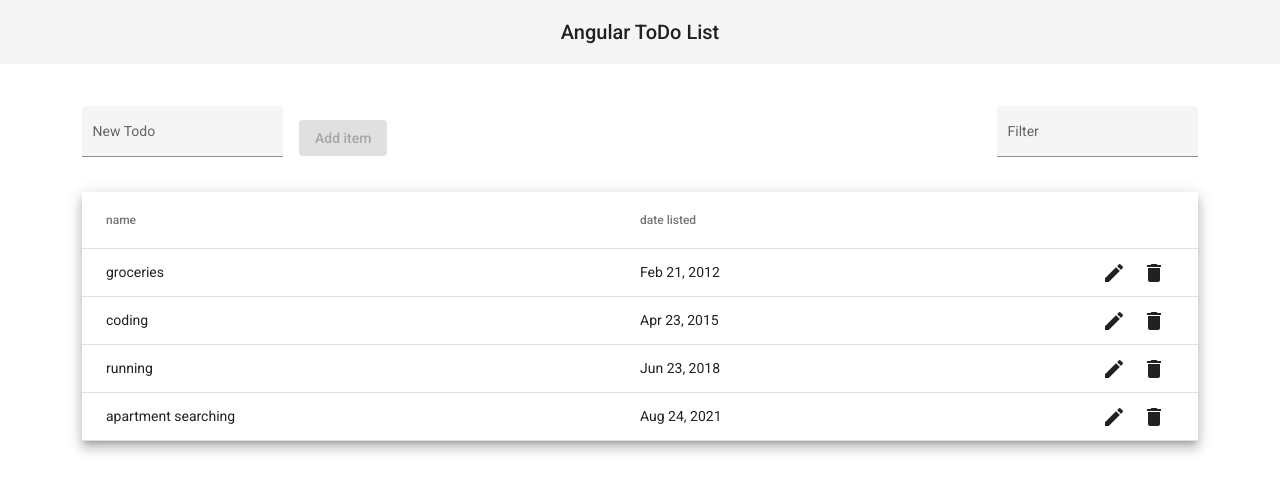
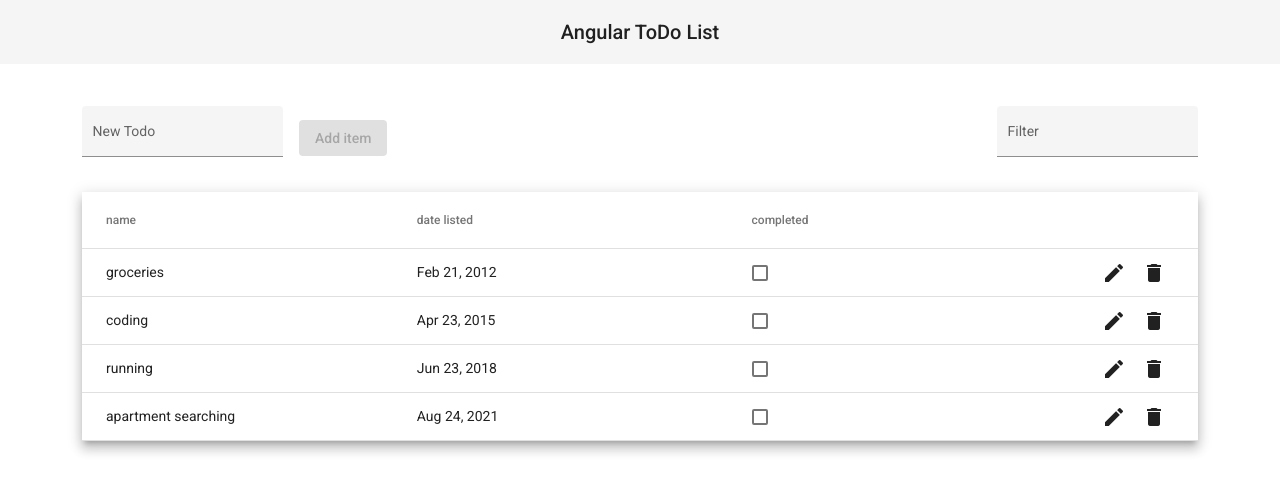
Before and after one commit to AlexHurrell/todo-list-angular-ngrx, an Angular app: page / in a window 1280 px wide. Shown: the top 492 px of the page. Built offline with nearby package versions, Linux system fonts and the light colour scheme.

Commit message:
complete task option

```diff
--- a/src/app/modules/todo-dashboard/todo-dashboard-page/todo-dashboard-page.component.html
+++ b/src/app/modules/todo-dashboard/todo-dashboard-page/todo-dashboard-page.component.html
@@ -51,6 +51,16 @@
       <td mat-cell *matCellDef="let element">{{ element.date | date }}</td>
     </ng-container>
 
+    <ng-container matColumnDef="completed">
+      <th mat-header-cell *matHeaderCellDef mat-sort-header>completed</th>
+      <td mat-cell *matCellDef="let element; let i = index">
+        <mat-checkbox
+          (change)="completeTask(i, $event)"
+          [checked]="element.completed"
+        ></mat-checkbox>
+      </td>
+    </ng-container>
+
     <ng-container matColumnDef="actions">
       <th mat-header-cell *matHeaderCellDef></th>
       <td mat-cell *matCellDef="let element; let i = index">
--- a/src/app/modules/todo-dashboard/todo-dashboard-page/todo-dashboard-page.component.scss
+++ b/src/app/modules/todo-dashboard/todo-dashboard-page/todo-dashboard-page.component.scss
@@ -16,8 +16,13 @@
 }
 
 .mat-column-name {
-  flex: 0 0 50% !important;
-  width: 50% !important;
+  flex: 0 0 30% !important;
+  width: 30% !important;
+}
+
+.mat-column-completed {
+  flex: 0 0 30% !important;
+  width: 30% !important;
 }
 
 .mat-column-date {
--- a/src/app/modules/todo-dashboard/todo-dashboard-page/todo-dashboard-page.component.ts
+++ b/src/app/modules/todo-dashboard/todo-dashboard-page/todo-dashboard-page.component.ts
@@ -1,4 +1,4 @@
-import { Component, ViewChild, AfterViewInit } from '@angular/core';
+import { Component, ViewChild, AfterViewInit, OnInit } from '@angular/core';
 import { MatDialog } from '@angular/material/dialog';
 import { MatSort } from '@angular/material/sort';
 import { MatTable, MatTableDataSource } from '@angular/material/table';
@@ -9,6 +9,7 @@ const storageKey = 'TodoAngular';
 interface TodoItem {
   name: string;
   date: string;
+  complete: boolean;
 }
 
 @Component({
@@ -16,20 +17,25 @@ interface TodoItem {
   templateUrl: './todo-dashboard-page.component.html',
   styleUrls: ['./todo-dashboard-page.component.scss'],
 })
-export class TodoDashboardPageComponent implements AfterViewInit {
+export class TodoDashboardPageComponent implements OnInit, AfterViewInit {
   todoDashboard: TodoItem[] = [
-    { name: 'groceries', date: '1329793814334' },
-    { name: 'coding', date: '1429793814334' },
-    { name: 'running', date: '1529793814334' },
-    { name: 'apartment searching', date: '1629793814334' },
+    { name: 'groceries', date: '1329793814334', complete: false },
+    { name: 'coding', date: '1429793814334', complete: false },
+    { name: 'running', date: '1529793814334', complete: false },
+    { name: 'apartment searching', date: '1629793814334', complete: false },
   ];
 
-  displayedColumns: string[] = ['name', 'date', 'actions'];
+  displayedColumns: string[] = ['name', 'date', 'completed', 'actions'];
   dataSource;
 
   @ViewChild(MatSort) sort: MatSort;
 
   ngAfterViewInit() {
+    // this.dataSource.sort = {
+    //   ...this.sort,
+    //   sortables:
+    //     JSON.parse(localStorage.getItem('sort')) ?? this.sort.sortables,
+    // };
     this.dataSource.sort = this.sort;
   }
 
@@ -38,6 +44,13 @@ export class TodoDashboardPageComponent implements AfterViewInit {
   constructor(public dialog: MatDialog) {}
 
   ngOnInit(): void {
+    // const { sort, dataSource } = JSON.parse(
+    //   localStorage.getItem(storageKey)
+    // ) ?? { sort: this.sort, dataSource: this.todoDashboard };
+
+    // this.dataSource = new MatTableDataSource(dataSource);
+    // this.dataSource.sort = sort;
+
     this.dataSource = new MatTableDataSource(
       JSON.parse(localStorage.getItem(storageKey)) ?? this.todoDashboard
     );
@@ -64,6 +77,11 @@ export class TodoDashboardPageComponent implements AfterViewInit {
     this.setDataSource(this.dataSource.data);
   }
 
+  completeTask(i: number, $event) {
+    this.dataSource.data[i].completed = $event.checked;
+    this.setDataSource(this.dataSource.data);
+  }
+
   renameDialog(i) {
     const dialogRef = this.dialog.open(RenameDialogComponent, {});
 
@@ -83,6 +101,11 @@ export class TodoDashboardPageComponent implements AfterViewInit {
   private setDataSource(data: TodoItem[]) {
     this.dataSource = new MatTableDataSource(data);
     this.dataSource.sort = this.sort;
+    // const storage = {
+    //   sort: this.dataSource.sort,
+    //   dataSource: this.dataSource.data,
+    // };
+    // localStorage.setItem(storageKey, JSON.stringify(storage));
     localStorage.setItem(storageKey, JSON.stringify(this.dataSource.data));
   }
 }
```
